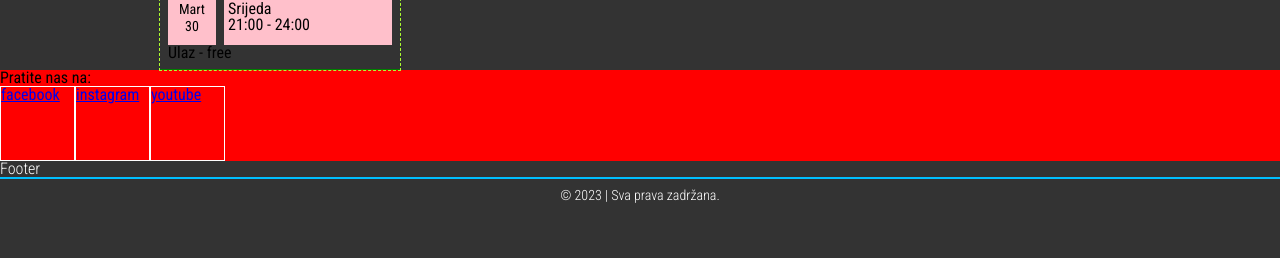
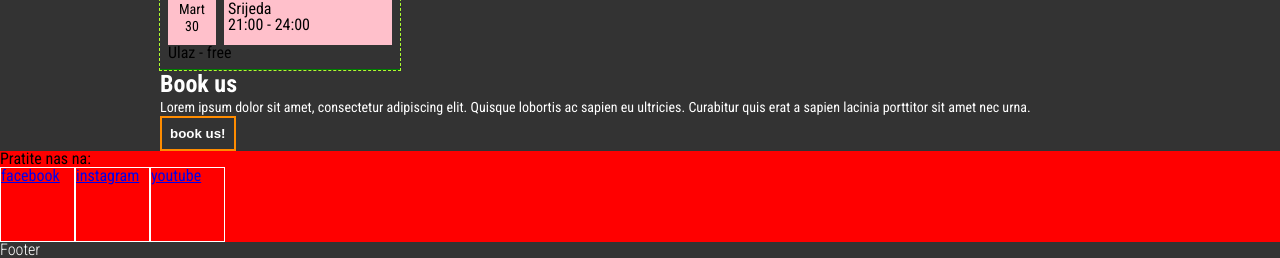
Before and after one commit to stakic-igor/ehoradar, a React (Create React App) app: page / in a window 1280 px wide. Shown: the part 1600-1858 px from the top of the page. Before the commit the page ends 1812 px from the top, so only its background shows below. Built offline with nearby package versions, Linux system fonts and the light colour scheme.

Commit message:
Add book us basic styling

```diff
--- a/src/components/BookUs.js
+++ b/src/components/BookUs.js
@@ -1,7 +1,14 @@
 const BookUs = () => {
     return (
-        <div className="book-us">
-
+        <div className='book-us'>
+            <h3 className='book-us__title'>Book us</h3>
+            <p className="book-us__text secondary-text">Lorem ipsum dolor sit amet, consectetur adipiscing elit.
+               Quisque lobortis ac sapien eu ultricies.
+               Curabitur quis erat a sapien lacinia porttitor sit amet nec urna.
+            </p>
+            <button className='book-us-button'>
+                book us!
+            </button>
         </div>
     );
 };
--- a/src/components/Main.js
+++ b/src/components/Main.js
@@ -1,3 +1,4 @@
+import BookUs from './BookUs';
 import UpcomingEvents from './UpcomingEvents';
 
 const Main = () => {
@@ -5,6 +6,7 @@ const Main = () => {
         <main className='main-block'>
             <h1>Eho Radar webs</h1>
             <UpcomingEvents />
+            <BookUs />
         </main>
     );
 };
--- a/src/scss/layout/_book-us.scss
+++ b/src/scss/layout/_book-us.scss
@@ -1,3 +1,25 @@
 .book-us {
+    &__title {
+        color: $white;
+    }
+    &__text {
+        color: $white;
+        user-select: none;
+    }
+}
 
+.book-us-button {
+    background: transparent;
+    border: 2px solid $orange;
+    color: $white;
+    padding: 8px;
+    text-align: center;
+    font-weight: 700;
+    transition: all 280ms ease-in;
+    user-select: none;
+    &:focus,
+    &:hover {
+        cursor: pointer;
+        background-color: $orange;
+    }
 }
```
